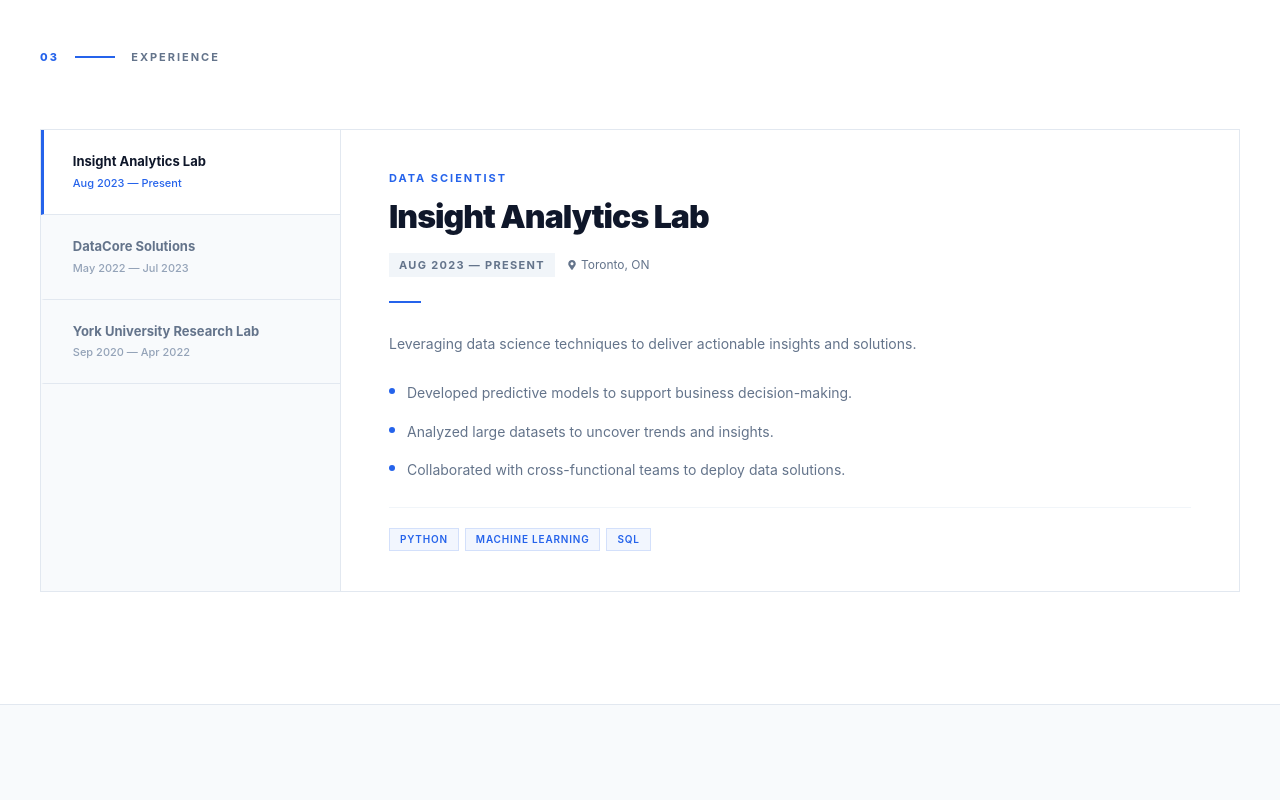
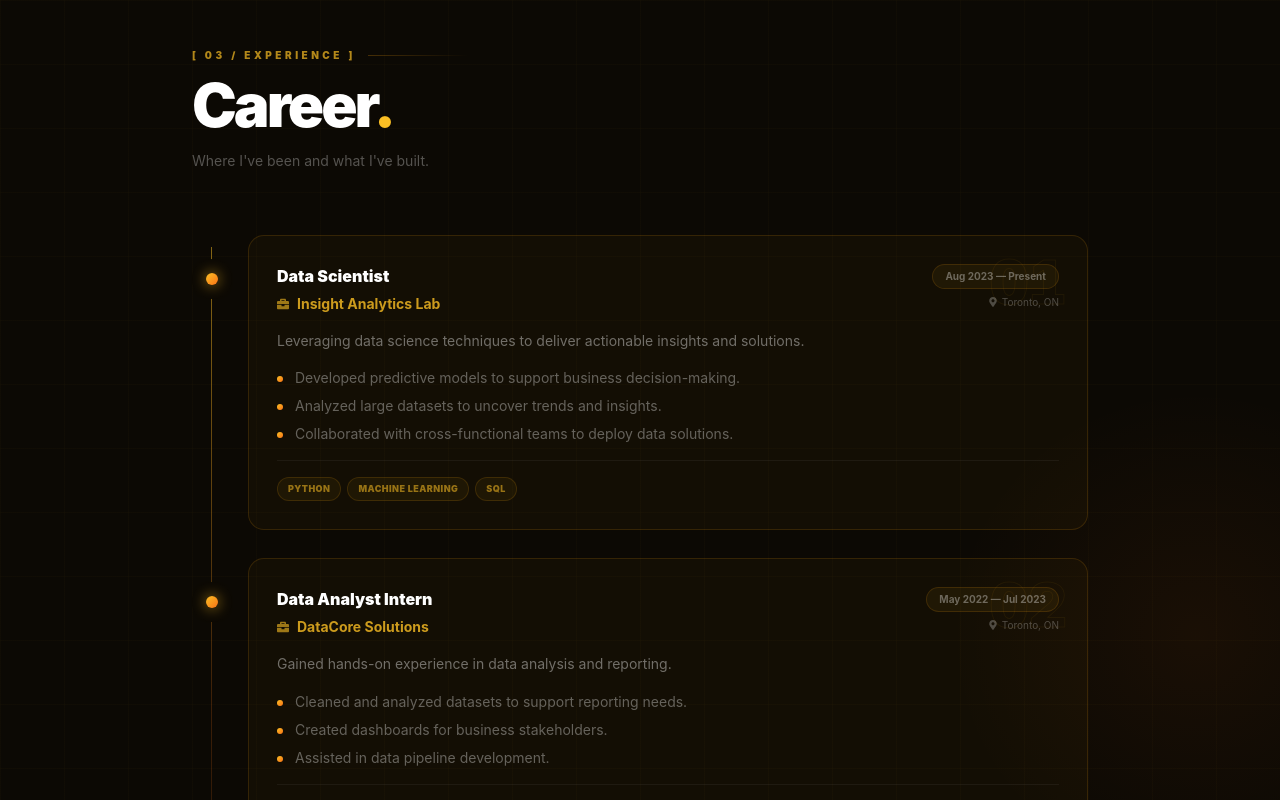
Before and after one commit to salienceenterprises-lab/portfolio-d6fc2, a Next.js app: page /portfolio-d6fc2/ in a window 1280 px wide. Shown: the part 2440-3240 px from the top of the page. Built offline with nearby package versions, Linux system fonts and the light colour scheme.

Commit message:
Update app/components/experience.jsx via Portfolio SaaS

```diff
--- a/app/components/experience.jsx
+++ b/app/components/experience.jsx
@@ -1,171 +1,118 @@
 "use client";
-import React, { useState } from "react";
-import { motion, AnimatePresence } from "framer-motion";
-import { FaMapMarkerAlt } from "react-icons/fa";
+import { motion } from "framer-motion";
+import { FaBriefcase, FaMapMarkerAlt } from "react-icons/fa";
 
-const NAVY = "#0f172a";
-const BLUE = "#2563eb";
-const GREY = "#64748b";
-
-export default function FintechExperience({ data }) {
-  const list = data?.experience || [];
-  if (!list.length) return null;
-
-  const [active, setActive] = useState(0);
-  const job = list[active];
-
-  const role     = job?.role     || job?.title    || job?.position   || "";
-  const company  = job?.company  || job?.employer || job?.organization || "";
-  const period   = job?.period   || job?.duration || job?.years      || "";
-  const location = job?.location || "";
-
-  const rawBullets =
-    Array.isArray(job?.highlights)       ? job.highlights :
-    Array.isArray(job?.responsibilities) ? job.responsibilities :
-    Array.isArray(job?.bullets)          ? job.bullets : [];
-  const bullets = rawBullets.filter(Boolean);
-
-  const stack =
-    Array.isArray(job?.stack)        ? job.stack :
-    Array.isArray(job?.tags)         ? job.tags :
-    Array.isArray(job?.technologies) ? job.technologies :
-    [];
+export default function PortfolioExperience({ data }) {
+  if (!data?.experience?.length) return null;
 
   return (
-    <section id="experience" style={{ background: "#ffffff", borderTop: "1px solid #e2e8f0" }}>
-      <style>{`
-        @media (max-width: 767px) {
-          .ft-exp-inner { padding: 4rem 1.25rem !important; }
-          .ft-exp-layout { grid-template-columns: 1fr !important; }
-          .ft-exp-sidebar { border-right: none !important; border-bottom: 1px solid #e2e8f0 !important; display: flex !important; overflow-x: auto !important; }
-          .ft-exp-sidebar button { flex-shrink: 0 !important; border-bottom: none !important; border-right: 1px solid #e2e8f0 !important; min-width: 140px !important; }
-          .ft-exp-detail { padding: 1.5rem !important; }
-        }
-      `}</style>
-      <div className="ft-exp-inner" style={{ maxWidth: "1280px", margin: "0 auto", padding: "7rem 2.5rem" }}>
-        <motion.div
-          initial={{ opacity: 0, y: 20 }} whileInView={{ opacity: 1, y: 0 }}
-          viewport={{ once: true }} transition={{ duration: 0.6 }}
-          style={{ display: "flex", alignItems: "center", gap: "1rem", marginBottom: "4rem" }}
-        >
-          <span style={{ fontSize: "11px", fontWeight: 800, color: BLUE, textTransform: "uppercase", letterSpacing: "0.2em" }}>03</span>
-          <div style={{ width: "40px", height: "2px", background: BLUE }} />
-          <span style={{ fontSize: "11px", fontWeight: 700, color: GREY, textTransform: "uppercase", letterSpacing: "0.18em" }}>Experience</span>
+    <section id="experience" className="relative py-28 px-6 overflow-hidden bg-[#0c0904]">
+
+      <div className="absolute inset-0 pointer-events-none">
+        <div className="absolute top-1/3 right-0 w-[500px] h-[500px] rounded-full translate-x-1/3"
+          style={{ background:"radial-gradient(ellipse,rgba(249,115,22,0.06),transparent 70%)" }} />
+        <div className="absolute inset-0 bg-[linear-gradient(rgba(251,191,36,0.02)_1px,transparent_1px),linear-gradient(90deg,rgba(251,191,36,0.02)_1px,transparent_1px)] bg-[size:64px_64px]" />
+      </div>
+
+      <div className="max-w-4xl mx-auto relative z-10">
+        <motion.div initial={{ opacity:0,x:-20 }} whileInView={{ opacity:1,x:0 }} viewport={{ once:true }} transition={{ duration:0.5 }}
+          className="flex items-center gap-3 mb-3">
+          <span className="text-[10px] font-black tracking-[0.35em] uppercase text-amber-400/70">[ 03 / Experience ]</span>
+          <div className="flex-1 h-px bg-gradient-to-r from-amber-500/25 to-transparent max-w-[100px]" />
         </motion.div>
 
-        <div className="ft-exp-layout" style={{ display: "grid", gridTemplateColumns: "300px 1fr", border: "1px solid #e2e8f0", background: "#f8fafc" }}>
-          {/* Left: company list */}
-          <div className="ft-exp-sidebar" style={{ borderRight: "1px solid #e2e8f0" }}>
-            {list.map((j, i) => {
-              const jCompany = j?.company || j?.employer || j?.organization || "";
-              const jPeriod  = j?.period  || j?.duration || j?.years || "";
-              return (
-                <button
-                  key={i}
-                  onClick={() => setActive(i)}
-                  style={{
-                    display: "block", width: "100%", textAlign: "left",
-                    background: active === i ? "#ffffff" : "transparent",
-                    border: "none",
-                    borderLeft: active === i ? `3px solid ${BLUE}` : "3px solid transparent",
-                    borderBottom: "1px solid #e2e8f0",
-                    padding: "1.4rem 1.8rem",
-                    cursor: "pointer",
-                    transition: "all 0.2s ease",
-                  }}
-                >
-                  <div style={{ fontSize: "13px", fontWeight: 700, color: active === i ? NAVY : GREY, marginBottom: "3px", transition: "color 0.2s" }}>
-                    {jCompany}
-                  </div>
-                  <div style={{ fontSize: "11px", fontWeight: 500, color: active === i ? BLUE : "#94a3b8", transition: "color 0.2s" }}>
-                    {jPeriod}
-                  </div>
-                </button>
-              );
-            })}
+        <motion.h2 initial={{ opacity:0,y:18 }} whileInView={{ opacity:1,y:0 }} viewport={{ once:true }} transition={{ duration:0.6,delay:0.05 }}
+          className="text-4xl sm:text-6xl font-black tracking-tighter text-white mb-4">
+          Career<span className="text-amber-400">.</span>
+        </motion.h2>
+        <motion.p initial={{ opacity:0 }} whileInView={{ opacity:1 }} viewport={{ once:true }} transition={{ duration:0.5,delay:0.15 }}
+          className="text-white/30 text-sm mb-16 max-w-sm">
+          Where I've been and what I've built.
+        </motion.p>
+
+        <div className="relative">
+          {/* Timeline spine */}
+          <motion.div initial={{ scaleY:0 }} whileInView={{ scaleY:1 }} viewport={{ once:true }}
+            transition={{ duration:1.8,ease:"easeInOut" }}
+            className="absolute left-[19px] top-3 w-px hidden sm:block origin-top"
+            style={{ height:"calc(100% - 12px)", background:"linear-gradient(180deg,rgba(251,191,36,0.5),rgba(249,115,22,0.2),transparent)" }} />
+
+          <div className="space-y-7">
+            {data.experience.map((job, index) => (
+              <motion.div key={index}
+                initial={{ opacity:0,x:-30 }} whileInView={{ opacity:1,x:0 }} viewport={{ once:true,margin:"-80px" }}
+                transition={{ duration:0.5,delay:index*0.1,type:"spring",stiffness:100 }}
+                className="relative sm:pl-14">
+
+                {/* Timeline dot */}
+                <div className="hidden sm:flex absolute left-0 top-6 w-10 h-10 rounded-full items-center justify-center z-10"
+                  style={{ background:"#0c0904" }}>
+                  <div className="w-3 h-3 rounded-full shadow-[0_0_14px_rgba(251,191,36,0.7)]"
+                    style={{ background:"linear-gradient(135deg,#fbbf24,#f97316)" }} />
                 </div>
 
-          {/* Right: detail */}
-          <AnimatePresence mode="wait">
-            <motion.div
-              key={active}
-              initial={{ opacity: 0, x: 16 }}
-              animate={{ opacity: 1, x: 0 }}
-              exit={{ opacity: 0, x: -16 }}
-              transition={{ duration: 0.25 }}
-              className="ft-exp-detail"
-              style={{ padding: "2.5rem 3rem", background: "#ffffff" }}
-            >
-              {/* Role */}
-              <div style={{ fontSize: "11px", fontWeight: 700, color: BLUE, textTransform: "uppercase", letterSpacing: "0.18em", marginBottom: "0.4rem" }}>
-                {role}
+                <motion.div whileHover={{ x:6 }} transition={{ type:"spring",stiffness:300 }} className="group">
+                  <div className="relative border border-amber-500/15 rounded-2xl p-6 sm:p-7 overflow-hidden transition-all duration-400 hover:border-amber-400/35 hover:shadow-[0_8px_40px_rgba(251,191,36,0.08)]"
+                    style={{ background:"rgba(251,191,36,0.03)" }}>
+                    {/* Inner warm glow on hover */}
+                    <div className="absolute inset-0 rounded-2xl opacity-0 group-hover:opacity-100 transition-opacity duration-400 pointer-events-none"
+                      style={{ background:"linear-gradient(135deg,rgba(251,191,36,0.04),transparent)" }} />
+                    {/* Watermark */}
+                    <span className="absolute right-5 top-4 text-6xl font-black select-none leading-none tabular-nums"
+                      style={{ WebkitTextFillColor:"transparent", WebkitTextStrokeWidth:"1px", WebkitTextStrokeColor:"rgba(251,191,36,0.06)" }}>
+                      {String(index+1).padStart(2,"0")}
+                    </span>
+
+                    <div className="flex flex-col sm:flex-row sm:items-start sm:justify-between gap-3 mb-4 relative z-10">
+                      <div>
+                        <h3 className="text-base font-black text-white group-hover:text-amber-200 transition-colors duration-300">{job.role}</h3>
+                        <div className="flex items-center gap-2 mt-1.5">
+                          <FaBriefcase className="w-3 h-3 text-amber-400/60" />
+                          <span className="text-sm font-bold text-amber-400/80">{job.company}</span>
                         </div>
-
-              {/* Company */}
-              <h3 style={{ fontSize: "clamp(1.4rem, 2.5vw, 2.2rem)", fontWeight: 900, color: NAVY, letterSpacing: "-0.03em", margin: "0 0 0.75rem" }}>
-                {company}
-              </h3>
-
-              {/* Meta: period + location */}
-              <div style={{ display: "flex", flexWrap: "wrap", gap: "0.75rem", alignItems: "center", marginBottom: "1.5rem" }}>
-                {period && (
-                  <span style={{
-                    fontSize: "11px", fontWeight: 700, color: GREY,
-                    textTransform: "uppercase", letterSpacing: "0.12em",
-                    background: "#f1f5f9", padding: "4px 10px",
-                  }}>
-                    {period}
+                      </div>
+                      <div className="flex flex-col items-start sm:items-end gap-1.5 flex-shrink-0">
+                        <span className="text-[10px] font-bold text-white/35 border border-amber-500/15 px-3 py-1 rounded-full"
+                          style={{ background:"rgba(251,191,36,0.06)" }}>
+                          {job.period}
                         </span>
-                )}
-                {location && (
-                  <span style={{ display: "flex", alignItems: "center", gap: "4px", fontSize: "12px", color: GREY }}>
-                    <FaMapMarkerAlt size={10} /> {location}
+                        {job.location && (
+                          <span className="flex items-center gap-1 text-[10px] text-white/25">
+                            <FaMapMarkerAlt className="w-2.5 h-2.5" /> {job.location}
                           </span>
                         )}
                       </div>
+                    </div>
 
-              <div style={{ width: "32px", height: "2px", background: BLUE, marginBottom: "1.8rem" }} />
+                    {job.description && <p className="text-sm text-white/40 leading-relaxed mb-4 relative z-10">{job.description}</p>}
 
-              {/* Description */}
-              {job?.description && (
-                <p style={{ fontSize: "14px", color: GREY, lineHeight: 1.75, fontWeight: 400, marginBottom: "1.5rem" }}>
-                  {job.description}
-                </p>
-              )}
-
-              {/* Bullet points */}
-              {bullets.length > 0 && (
-                <ul style={{ listStyle: "none", padding: 0, margin: "0 0 1.5rem", display: "flex", flexDirection: "column", gap: "0.9rem" }}>
-                  {bullets.map((b, j) => (
-                    <li key={j} style={{ display: "flex", gap: "12px", alignItems: "flex-start" }}>
-                      <span style={{ width: "6px", height: "6px", borderRadius: "50%", background: BLUE, flexShrink: 0, marginTop: "7px" }} />
-                      <span style={{ fontSize: "14px", color: GREY, lineHeight: 1.75, fontWeight: 400 }}>{b}</span>
+                    {job.highlights?.length > 0 && (
+                      <ul className="space-y-2 mb-4 relative z-10">
+                        {job.highlights.filter(h=>h?.trim()).map((h,i) => (
+                          <li key={i} className="flex items-start gap-3 text-sm text-white/35">
+                            <div className="mt-2 w-1.5 h-1.5 rounded-full flex-shrink-0"
+                              style={{ background:"linear-gradient(135deg,#fbbf24,#f97316)" }} />
+                            {h}
                           </li>
                         ))}
                       </ul>
                     )}
 
-              {/* Tech stack */}
-              {stack.length > 0 && (
-                <div style={{ display: "flex", flexWrap: "wrap", gap: "6px", paddingTop: "1.25rem", borderTop: "1px solid #f1f5f9" }}>
-                  {stack.filter(Boolean).map((tech, j) => {
-                    const label = typeof tech === "string" ? tech : tech?.name || String(tech);
-                    return (
-                      <span key={j} style={{
-                        fontSize: "10px", fontWeight: 600, textTransform: "uppercase",
-                        letterSpacing: "0.08em", color: BLUE,
-                        background: "rgba(37,99,235,0.06)",
-                        border: "1px solid rgba(37,99,235,0.15)",
-                        padding: "3px 10px",
-                      }}>
-                        {label}
+                    {job.stack?.length > 0 && (
+                      <div className="flex flex-wrap gap-1.5 pt-4 border-t border-white/[0.05] relative z-10">
+                        {job.stack.filter(t=>t?.trim()).map((tech) => (
+                          <span key={tech} className="text-[9px] font-black uppercase tracking-wider text-amber-400/55 px-2.5 py-1 rounded-full border border-amber-500/15"
+                            style={{ background:"rgba(251,191,36,0.05)" }}>
+                            {tech}
                           </span>
-                    );
-                  })}
+                        ))}
                       </div>
                     )}
+                  </div>
                 </motion.div>
-          </AnimatePresence>
+              </motion.div>
+            ))}
+          </div>
         </div>
       </div>
     </section>
```
Lines whose indentation alone changed are shown as unchanged.
